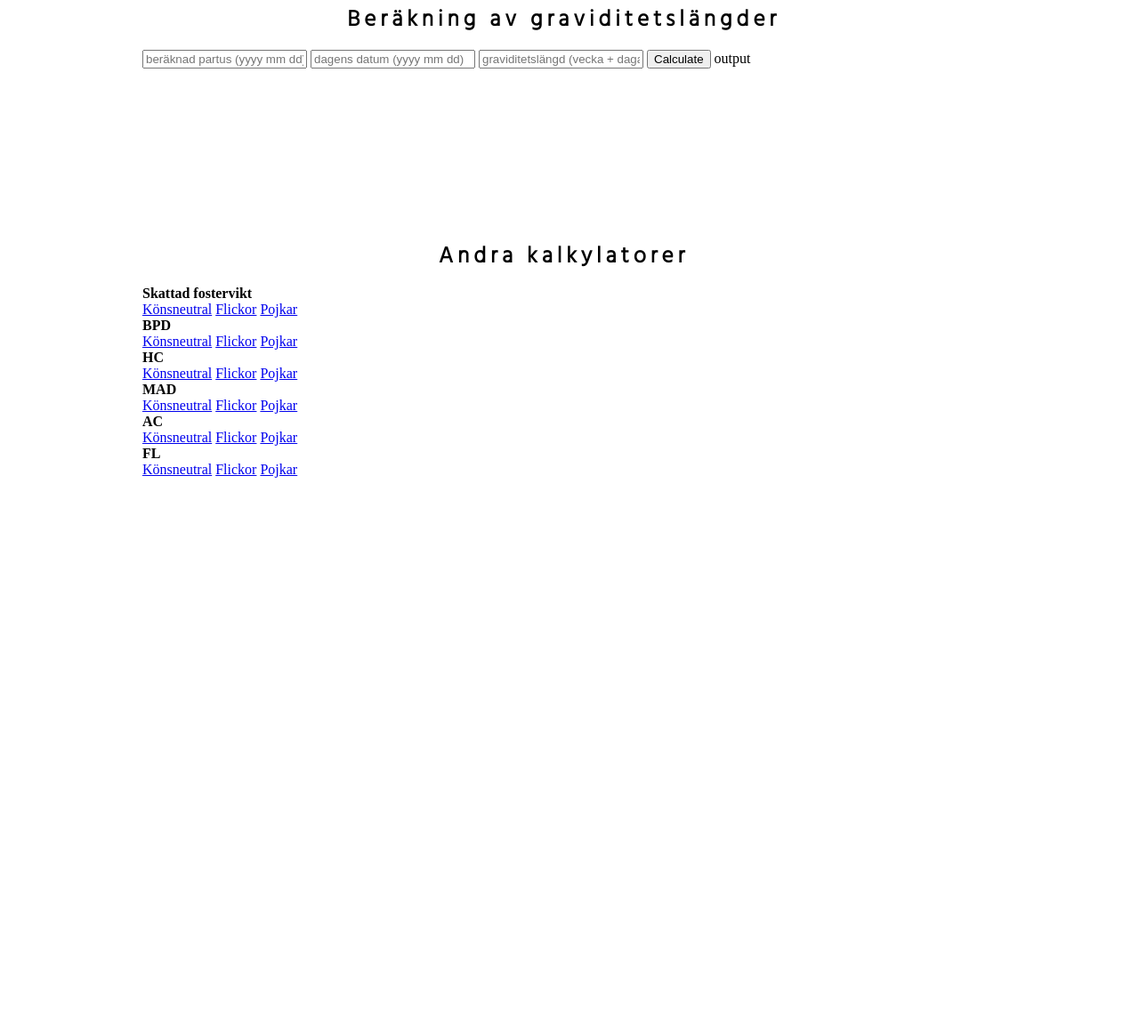
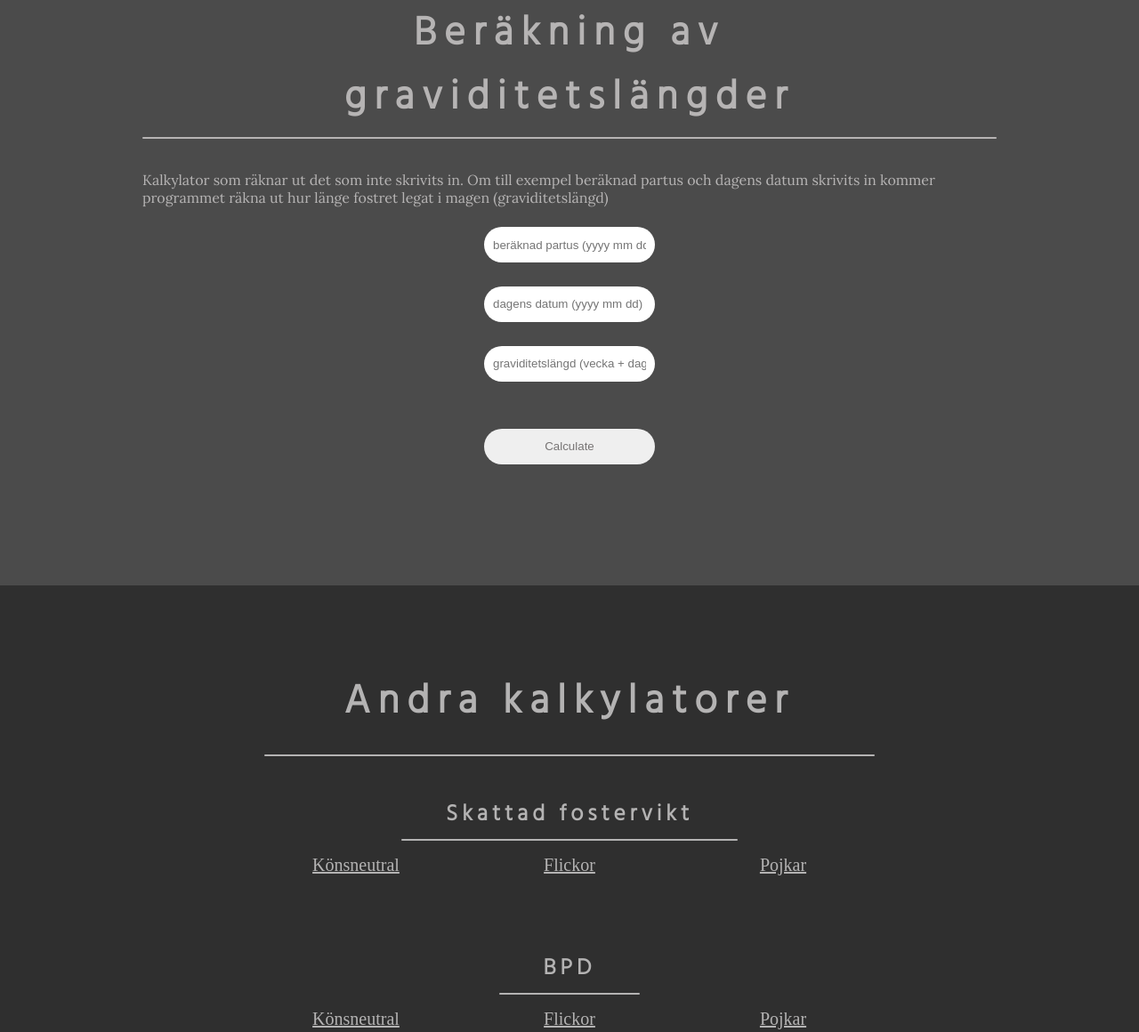
Before and after one commit to Huggepugge1/Slutprojekt-webbutveckling, a website: page pages/calc.html in a window 1280 px wide. Shown: the part 799-1959 px from the top of the page at 89% size. Before the commit the page ends 1432 px from the top, so only its background shows below. Drawn offline with Linux system fonts and the light colour scheme.

Commit message:
calc done

```diff
--- a/pages/calc.html
+++ b/pages/calc.html
@@ -34,39 +34,52 @@
         </div>
     </section>
     <section id="length">
-        <h3>Beräkning av graviditetslängder</h3>
+        <h2>Beräkning av graviditetslängder</h2>
+        <p>Kalkylator som räknar ut det som inte skrivits in. Om till exempel beräknad partus och dagens datum skrivits in kommer programmet räkna ut hur länge fostret legat i magen (graviditetslängd)</p>
         <input type="text" name="EDD" id="EDD" placeholder="beräknad partus (yyyy mm dd)">
         <input type="text" name="fd" id="fd" placeholder="dagens datum (yyyy mm dd)">
         <input type="text" name="pregnancy" id="preg" placeholder="graviditetslängd (vecka + dagar)">
         <input type="button" value="Calculate" onclick=calculate() id="button">
-        <output id="output">output</output>
+        <output id="output"></output>
     </section>
     <section id="excel">
-        <h3>Andra kalkylatorer</h3>
-        <h4>Skattad fostervikt</h4>
+        <h2>Andra kalkylatorer</h2>
+        <h3>Skattad fostervikt</h3>
+        <div class="container">
             <a href="../kalkylatorer/Kalkylator_EFW_könsneutral.xlsx">Könsneutral</a>
             <a href="../kalkylatorer/Kalkylator_EFW_flickor.xlsx">Flickor</a>
             <a href="../kalkylatorer/Kalkylator_EFW_pojkar.xlsx">Pojkar</a>
-        <h4>BPD</h4>
+        </div>
+        <h3>BPD</h3>
+        <div class="container">
             <a href="../kalkylatorer/BPD_males_and_females_calculator_2021Dec21.xlsx">Könsneutral</a>
             <a href="../kalkylatorer/BPD_Females_calculator_2021Dec21.xlsx">Flickor</a>
             <a href="../kalkylatorer/BPD_Males_calculator_2021Dec21.xlsx">Pojkar</a>
-        <h4>HC</h4>
+        </div>
+        <h3>HC</h3>
+        <div class="container">
             <a href="../kalkylatorer/HC_males_and_females_calculator_2021Dec21.xlsx">Könsneutral</a>
             <a href="../kalkylatorer/HC_Females_calculator_2021Dec21.xlsx">Flickor</a>
             <a href="../kalkylatorer/HC_Males_calculator_2021Dec21.xlsx">Pojkar</a>
-        <h4>MAD</h4>
+        </div>
+        <h3>MAD</h3>
+        <div class="container">
             <a href="../kalkylatorer/MAD_males_and_females_calculator_2021Dec21.xlsx">Könsneutral</a>
             <a href="../kalkylatorer/MAD_Females_calculator_2021Dec21.xlsx">Flickor</a>
             <a href="../kalkylatorer/MAD_Males_calculator_2021Dec21.xlsx">Pojkar</a>
-        <h4>AC</h4>
+        </div>
+        <h3>AC</h3>
+        <div class="container">
             <a href="../kalkylatorer/AC_males_and_females_calculator_2021Dec21.xlsx">Könsneutral</a>
             <a href="../kalkylatorer/AC_Females_calculator_2021Dec21.xlsx">Flickor</a>
             <a href="../kalkylatorer/AC_Males_calculator_2021Dec21.xlsx">Pojkar</a>
-        <h4>FL</h4>
+        </div>
+        <h3>FL</h3>
+        <div class="container">
             <a href="../kalkylatorer/FL_males_and_females_calculator_2021Dec21.xlsx">Könsneutral</a>
             <a href="../kalkylatorer/FL_Females_calculator_2021Dec21.xlsx">Flickor</a>
             <a href="../kalkylatorer/FL_Males_calculator_2021Dec21.xlsx">Pojkar</a>
+        </div>
     </section>
 </body>
 
--- a/scss/_calc.scss
+++ b/scss/_calc.scss
@@ -1,5 +1,10 @@
 $ultrasound-bgcolor: white;
 $ultrasound-textcolor: black;
+$length-bgcolor: rgb(75, 75, 75);
+$length-textcolor: rgb(182, 180, 180);
+$excel-bgcolor: rgb(47, 47, 47);
+$excel-textcolor: rgb(180, 179, 179);
+$excel-hovercolor: lighten($excel-textcolor, 15);
 #ultrasound {
     background-color: $ultrasound-bgcolor;
     color: $ultrasound-textcolor;
@@ -7,3 +12,77 @@ $ultrasound-textcolor: black;
         background-color: $ultrasound-textcolor;
     }
 }
+
+#length {
+    p {
+        margin-bottom: 10px;
+    }
+    display: flex;
+    justify-content: center;
+    flex-wrap: wrap;
+    background-color: $length-bgcolor;
+    color: $length-textcolor;
+    h2::after {
+        background-color: $length-textcolor;
+    }
+    output {
+        padding: 0 10px;
+        font-size: 20px;
+        width: 100%;
+        text-align: center;
+    }
+    input[type=button] {
+        color: darken($length-textcolor, 25);
+        width: 20%;
+        height: 3em;
+        margin: 3em 40%;
+        border-radius: 10000px;
+        border: none;
+        transition: background 300ms ease-in-out;
+        &:hover {
+            background-color: darken(white, 25);
+            cursor: pointer;
+        }
+    }
+    input[type=text] {
+        width: 20%;
+        height: 3em;
+        border-radius: 10000px;
+        margin: 1em 40%;
+        border: none;
+        transition: background 200ms ease-in-out;
+        padding: 0 10px;
+    }
+}
+
+#excel {
+    background-color: $excel-bgcolor;
+    color: $excel-textcolor;
+    .container {
+        width: 100%;
+        display: flex;
+        justify-content: center;
+        gap: 10%;
+    }
+    a {
+        color: $excel-textcolor;
+        font-size: 20px;
+        width: 15%;
+        text-align: center;
+        margin-bottom: 3em;
+        transition: color 200ms ease-in-out;
+        &:hover {
+            color: $excel-hovercolor;
+        }
+    }
+    h2::after {
+        background-color: $excel-textcolor;
+    }
+    h3 {
+        text-align: center;
+        padding: 1em 2em;
+        &::after {
+            background-color: $excel-textcolor;
+        }
+    }
+}
--- a/scss/_current_studies.scss
+++ /dev/null
@@ -1,12 +0,0 @@
-$studies-bgcolor: white;
-$studies-textcolor: black;
-#studies {
-    background-color: $studies-bgcolor;
-    color: $studies-textcolor;
-    h2::after {
-        background-color: $studies-textcolor;
-    }
-    h3::after {
-        background-color: $studies-textcolor;
-    }
-}
--- a/scss/publications.scss
+++ b/scss/_publications.scss
@@ -2,10 +2,10 @@ $publication1-bgcolor: rgb(75, 75, 75);
 $publication1-textcolor: rgb(180, 180, 180);
 $publication1-hover-textcolor: lighten($publication1-textcolor, 25);
 $publication2-bgcolor: rgb(47, 47, 47);
-$publication2-textcolor: rgb(182, 180, 180);
+$publication2-textcolor: rgb(180, 180, 180);
 $publication2-hover-textcolor: lighten($publication2-textcolor, 25);
 $publication3-bgcolor: black;
-$publication3-textcolor: rgb(182, 180, 180);
+$publication3-textcolor: rgb(180, 180, 180);
 $publication3-hover-textcolor: lighten($publication3-textcolor, 25);
 $link-size: 30px;
 #publications-container {
--- a/scss/index.scss
+++ b/scss/index.scss
@@ -2,7 +2,6 @@
 @import "./about";
 @import "./calc";
 @import "./codes";
-@import "./current_studies";
 @import "./publications";
 @import "./tables";
 @import "./header";
```
Also changed, not shown: scss/_tables.scss (renamed from scss/tables.scss), style.css. Lines whose indentation alone changed are shown as unchanged.
